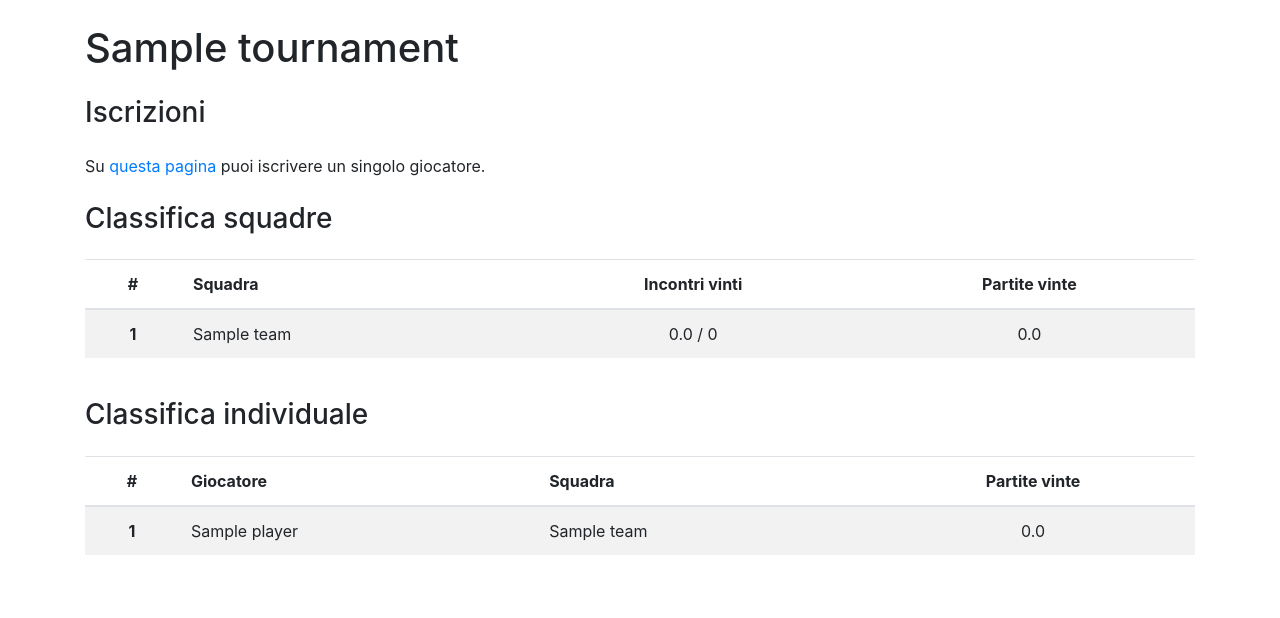
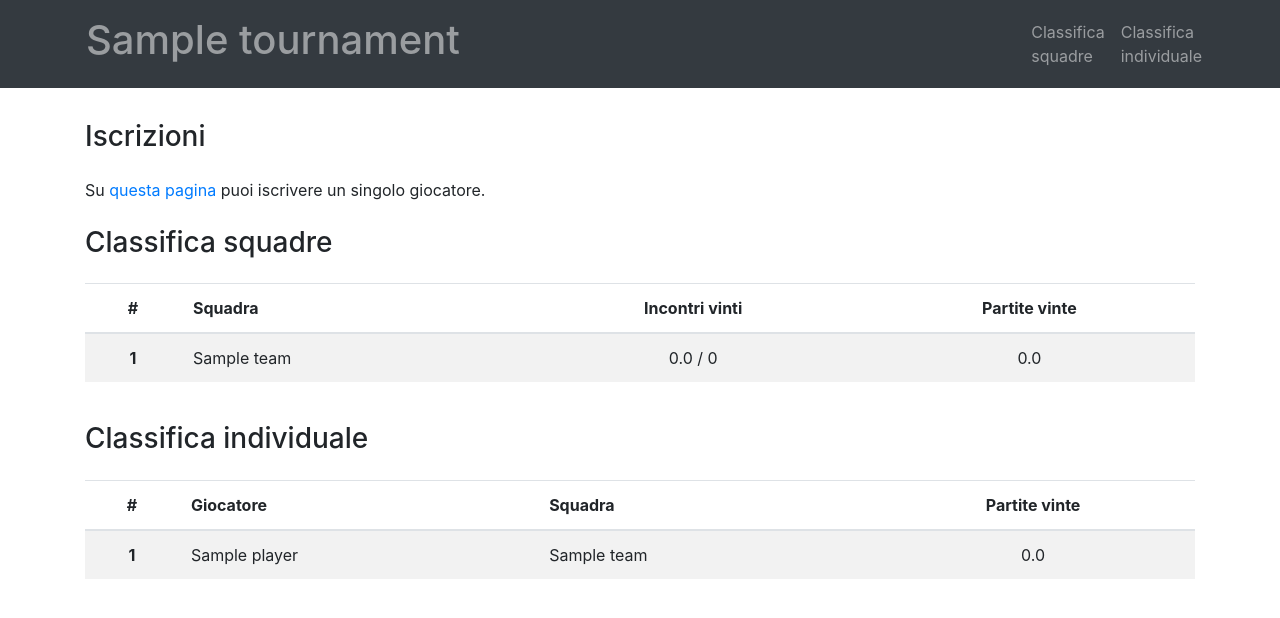
Before and after one commit to giove91/multi-table-tournament, a Django app: page / in a window 1280 px wide. Shown: the top 618 px of the page. Run offline with Django 3.2, Linux system fonts and the light colour scheme; tables that the repository leaves empty hold one stand-in row (values such as "Sample post"); some libraries are stand-ins or nearby versions.

Commit message:
Add graphics.

```diff
--- a/static/style.css
+++ b/static/style.css
@@ -12,3 +12,23 @@ ul.errorlist {
     list-style-type: none;
     background: #ff9999;
 }
+
+html {
+  scroll-behavior: smooth;
+}
+
+/* .anchor {
+    display: block;
+    position: relative;
+    top: -250px;
+    visibility: hidden;
+} */
+
+h3::before {
+  display: block;
+  content: " ";
+  margin-top: -100px;
+  height: 100px;
+  visibility: hidden;
+  pointer-events: none;
+}
--- a/templates/base.html
+++ b/templates/base.html
@@ -21,7 +21,24 @@
 </head>
 
 <body>
-<div class="container my-4">
+
+<nav class="navbar navbar-expand navbar-dark bg-dark fixed-top" id="mainNav">
+    <div class="container">
+        <a class="navbar-brand" href="#"></a>
+        <button class="navbar-toggler" type="button" data-toggle="collapse" data-target="#navbarSupportedContent" aria-controls="navbarSupportedContent" aria-expanded="false" aria-label="Toggle navigation">
+            <span class="navbar-toggler-icon"></span>
+        </button>
+
+        <div class="collapse navbar-collapse" id="navbarSupportedContent">
+            <ul class="navbar-nav mr-auto">
+                <h1 class="navbar-text text-nowrap">{% if tournament %}{{ tournament.name }}{% else %}Multi-table tournament{% endif %}</h1>
+            </ul>
+            {% block navbar %}{% endblock %}
+        </div>
+    </div>
+</nav>
+
+<div class="container mt-5 mb-3 pt-5 content">
 
 {% block content %}{% endblock %}
 
@@ -31,6 +48,9 @@
 <script src="https://cdnjs.cloudflare.com/ajax/libs/popper.js/1.12.9/umd/popper.min.js" integrity="sha384-ApNbgh9B+Y1QKtv3Rn7W3mgPxhU9K/ScQsAP7hUibX39j7fakFPskvXusvfa0b4Q" crossorigin="anonymous"></script>
 <script src="https://maxcdn.bootstrapcdn.com/bootstrap/4.0.0/js/bootstrap.min.js" integrity="sha384-JZR6Spejh4U02d8jOt6vLEHfe/JQGiRRSQQxSfFWpi1MquVdAyjUar5+76PVCmYl" crossorigin="anonymous"></script>
 
+{% comment %}
+<script src="{% static 'script.js' %}"></script>
+{% endcomment %}
 
 </body>
 
--- a/templates/index.html
+++ b/templates/index.html
@@ -4,13 +4,30 @@
 {% block title %}{{ tournament.name }}{% endblock %}
 
 
+{% block navbar %}
+<ul class="navbar-nav ml-auto">
+    {% if team_scoreboard %}
+    <li class="nav-item">
+        <a class="nav-link" href="#team-scoreboard">Classifica<br />squadre</a>
+    </li>
+    {% endif %}
+
+    {% if rounds %}
+    <li class="nav-item">
+        <a class="nav-link" href="#rounds">Turni</a>
+    </li>
+    {% endif %}
+
+    {% if player_scoreboard %}
+    <li class="nav-item">
+        <a class="nav-link" href="#player-scoreboard">Classifica<br />individuale</a>
+    </li>
+    {% endif %}
+</ul>
+{% endblock %}
+
+
 {% block content %}
-
-{% if tournament %}
-<h1>{{ tournament.name }}</h1>
-{% else %}
-<p>Non c'è alcun torneo.</p>
-{% endif %}
 
 {% if tournament.can_register or tournament.can_register_player %}
 <h3 class="my-4">Iscrizioni</h3>
@@ -26,7 +43,7 @@ Su <a href="{% url 'player-registration' %}">questa pagina</a> puoi iscrivere un
 
 
 {% if team_scoreboard %}
-<h3 class="my-4">Classifica squadre</h3>
+<h3 class="my-4 anchor" id="team-scoreboard">Classifica squadre</h3>
 
 <div class="table-responsive">
 <table class="table table-striped">
@@ -54,7 +71,7 @@ Su <a href="{% url 'player-registration' %}">questa pagina</a> puoi iscrivere un
 
 
 {% for round in rounds %}
-<h3 class="my-4">Turno {{ round.number }}{% if round.scheduled_time %}
+<h3 class="my-4 anchor" {% if forloop.first %}id="rounds"{% endif %}>Turno {{ round.number }}{% if round.scheduled_time %}
 <small class="text-muted">({{ round.scheduled_time|date:"l" }} alle {{ round.scheduled_time|date:"G:i" }})</small>{% endif %}</h3>
 
 <div class="table-responsive">
@@ -81,7 +98,7 @@ Su <a href="{% url 'player-registration' %}">questa pagina</a> puoi iscrivere un
 
 
 {% if player_scoreboard %}
-<h3 class="my-4">Classifica individuale</h3>
+<h3 class="my-4 anchor" id="player-scoreboard">Classifica individuale</h3>
 
 <div class="table-responsive">
 <table class="table table-striped">
--- a/templates/player_registration.html
+++ b/templates/player_registration.html
@@ -4,9 +4,8 @@
 {% block title %}Iscrizione{% endblock %}
 
 {% block content %}
-<h1>{{ tournament.name }} - Iscrizione singolo giocatore</h1>
-
 <div class="my-4">
+<h3>Iscrizione singolo giocatore</h3>
 
 {% if tournament.can_register_player %}
 <p>Puoi registrarti senza squadra, oppure aggiungerti a una squadra {% if tournament.max_players_per_team %} con meno di {{ tournament.max_players_per_team }} giocatori{% endif %}.<br />
--- a/templates/registration.html
+++ b/templates/registration.html
@@ -4,9 +4,9 @@
 {% block title %}Iscrizione{% endblock %}
 
 {% block content %}
-<h1>{{ tournament.name }} - Iscrizione squadra</h1>
+<div class="my-4">
+<h3>Iscrizione squadra</h3>
 
-<div class="my-4">
 {% if tournament.can_register %}
 <form method="post">
     {% csrf_token %}
--- a/templates/thanks.html
+++ b/templates/thanks.html
@@ -4,9 +4,9 @@
 {% block title %}Iscrizione{% endblock %}
 
 {% block content %}
-<h1>{{ tournament.name }} - Iscrizione</h1>
+<div class="my-4">
+<h3>Iscrizione</h3>
 
-<div class="my-4">
 <p>L'iscrizione è avvenuta con successo. Grazie!<br />
 Se hai bisogno di effettuare delle modifiche, contatta gli organizzatori.</p>
 </div>
```
